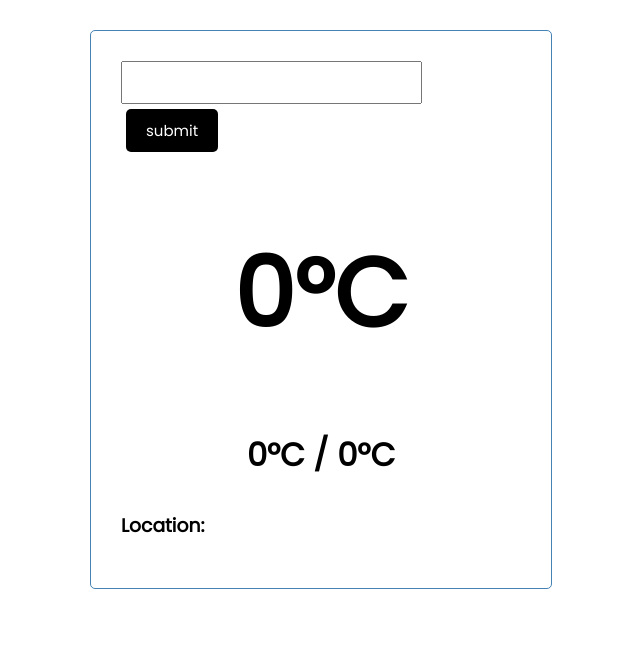
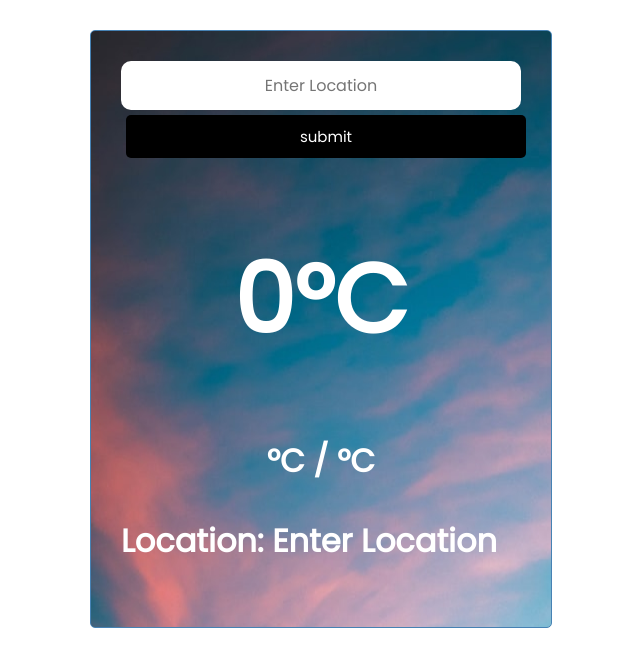
Before and after one commit to AkshayKumar08/react-weather-api, a React (Create React App) app: page / in a window 1280 px wide. Shown: the top 666 px of the page, without its empty margins (319-959 px from the left). Built offline with nearby package versions, Linux system fonts and the light colour scheme.

Commit message:
adding background

```diff
--- a/src/App.css
+++ b/src/App.css
@@ -12,6 +12,7 @@ body {
   border: 1px solid steelblue;
   padding: 30px;
   border-radius: 5px;
+  background-image: url('./images/background.jfif');
 }
 
 .header {
@@ -25,6 +26,7 @@ body {
   display: inline-block;
   background: #000;
   color: #fff;
+  width: 100%;
   border: none;
   padding: 10px 20px;
   margin: 5px;
@@ -49,15 +51,31 @@ body {
 
 .my-form input[type="text"]{
 	padding: 12px 60px;
+  border: none;
+  text-align: center;
+  border-radius: 10px;
+  width: 70%;
+  font-size: 1em;
+  font-family: 'Poppins', sans-serif;
+}
+
+.my-form input[type="text"]:focus{
+  outline: none;
+}
+
+.my-form input[type="text"]:focus::placeholder{
+  color: transparent;
 }
 
 /* Section */
 .temp h1{
 	font-size: 6em;
+  color: #fff;
 }
 
-.temp h3{
-	font-size: 2em
+.temp h3, .location{
+	font-size: 2em;
+  color: #fff;
 }
 
 .center{
--- a/src/App.js
+++ b/src/App.js
@@ -13,10 +13,10 @@ function App() {
 
 
   const [curTemp, setCurTemp] = useState(0)
-  const [minTemp, setMinTemp] = useState(0)
-  const [maxTemp, setMaxTemp] = useState(0)
+  const [minTemp, setMinTemp] = useState()
+  const [maxTemp, setMaxTemp] = useState()
   const [weather, setWeather] = useState('')
-  const [region, setRegion] = useState('')
+  const [region, setRegion] = useState('Enter Location')
   // const [lastUpdate, setlastUpdate] = useState('')
   // const [error, setError] = useState('')
 
--- a/src/components/Footer.js
+++ b/src/components/Footer.js
@@ -2,7 +2,7 @@ const Footer = ({ region }) => {
 	return (
 		<>
 			<div>
-				<h3>Location: { region }</h3>
+				<h3 className="location" >Location: { region }</h3>
 			</div>
 			{/*
 			<div>
--- a/src/components/Header.js
+++ b/src/components/Header.js
@@ -18,6 +18,7 @@ const Header = ({ fetchData }) => {
 				<form onSubmit={ onSubmit }>
 					<input
 					type="text"
+					placeholder="Enter Location"
 					onChange={ (e) => setRegion(e.target.value)}/>
 					<Button />
 				</form>
```
Also changed, not shown: src/images/background.jfif (added).
